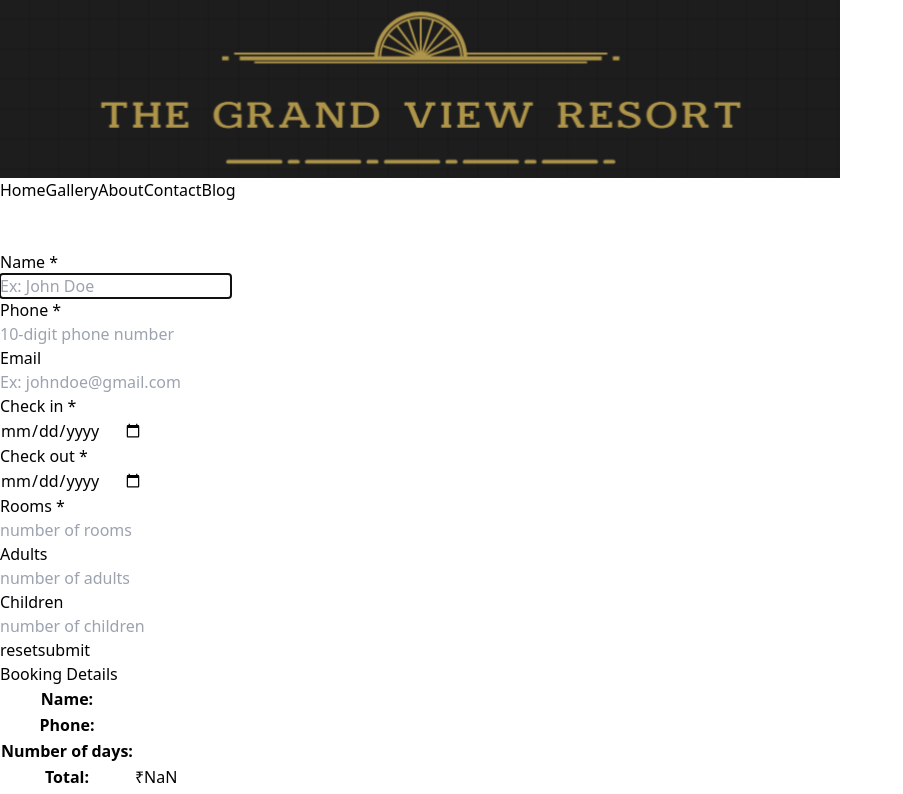
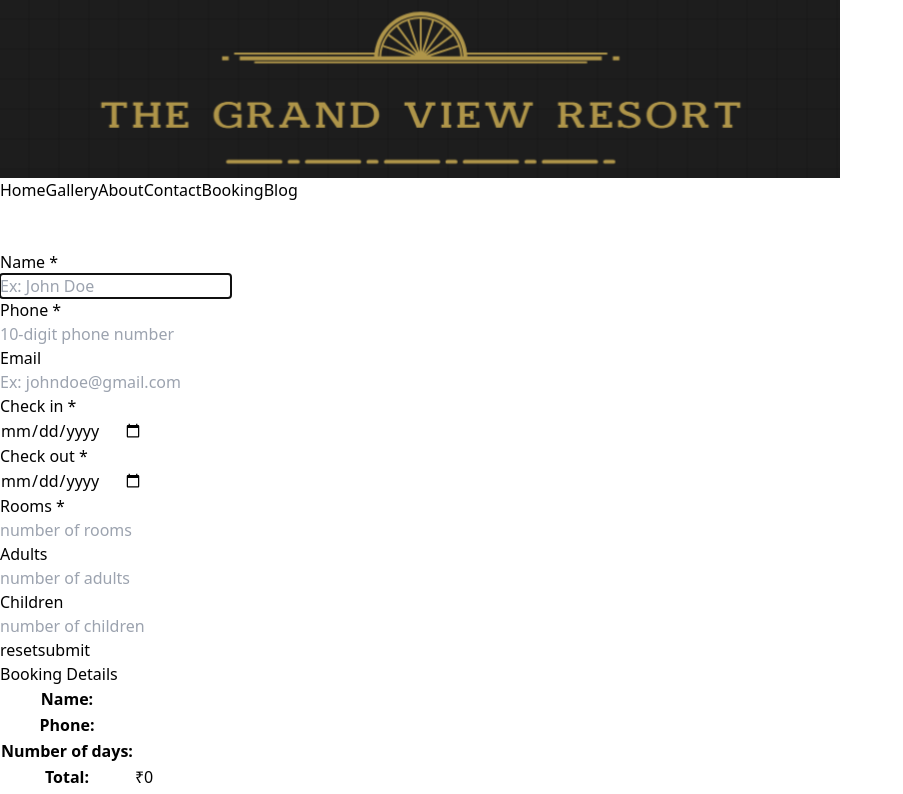
Before and after one commit to priyanshutariyal02/aaa-bbb-ccc-zzz, a React (Vite) app: page /booking in a window 1280 px wide. Shown: the top 794 px of the page, without its empty margins (0-903 px from the left). Built offline with nearby package versions, Linux system fonts and the light colour scheme.

Commit message:
add booking logic

```diff
--- a/src/components/Navbar.jsx
+++ b/src/components/Navbar.jsx
@@ -35,6 +35,9 @@ const Navbar = ({ logo }) => {
                     <NavLink onClick={showNavbar} to='/contact' className='w-[5rem] h-10 rounded-lg bg-white items-center justify-center flex font-bold shadow-md hover:text-red hover:text-[#ff3b65] duration-200'>
                         Contact
                     </NavLink>
+                    <NavLink onClick={showNavbar} to='/booking' className='w-[5rem] h-10 rounded-lg bg-white items-center justify-center flex font-bold shadow-md hover:text-red hover:text-[#ff3b65] duration-200'>
+                        Booking
+                    </NavLink>
                     <NavLink onClick={showNavbar} to='/blog' className='w-[5rem] h-10 rounded-lg bg-white items-center justify-center flex font-bold shadow-md hover:text-red hover:text-[#ff3b65] duration-200'>
                         Blog
                     </NavLink>
--- a/src/pages/Booking.jsx
+++ b/src/pages/Booking.jsx
@@ -183,7 +183,7 @@ const Booking = () => {
                                 </tr>
                                 <tr className='text-4xl'>
                                     <th className='p-2 text-left'>Total:</th>
-                                    <td className='p-2 font-bold'>₹{100 * days}</td>
+                                    <td className='p-2 font-bold'>₹{!days ? '0' : (100 * days)}</td>
                                 </tr>
                             </tbody>
                         </table>
```
